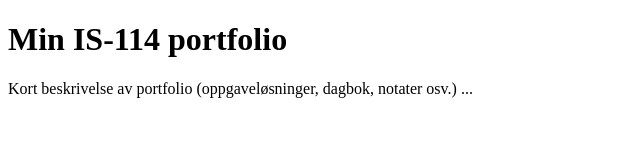
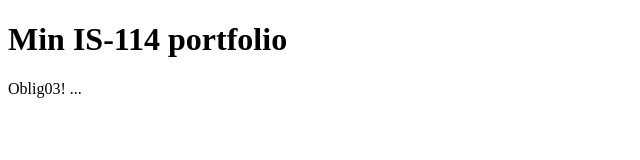
Before and after one commit to mgoberg/oblig03, a plain HTML site: page docs/index.html in a window 1280 px wide. Shown: the whole page, without its empty margins (0-640 px from the left). Drawn offline with Linux system fonts and the light colour scheme.

Commit message:
Endret index

```diff
--- a/docs/index.html
+++ b/docs/index.html
@@ -3,12 +3,10 @@
   <head>
     <meta charset="utf-8" />
     <meta name="viewport" content="width=device-width, initial-scale=1" />
-    <title>(navn [mellomnavn]* etternavn)</title>
+    <title>Martin Goberg</title>
   </head>
   <body>
     <h1>Min IS-114 portfolio</h1>
-    <p>
-      Kort beskrivelse av portfolio (oppgaveløsninger, dagbok, notater osv.) ...
-    </p>
+    <p>Oblig03! ...</p>
   </body>
 </html>
```
